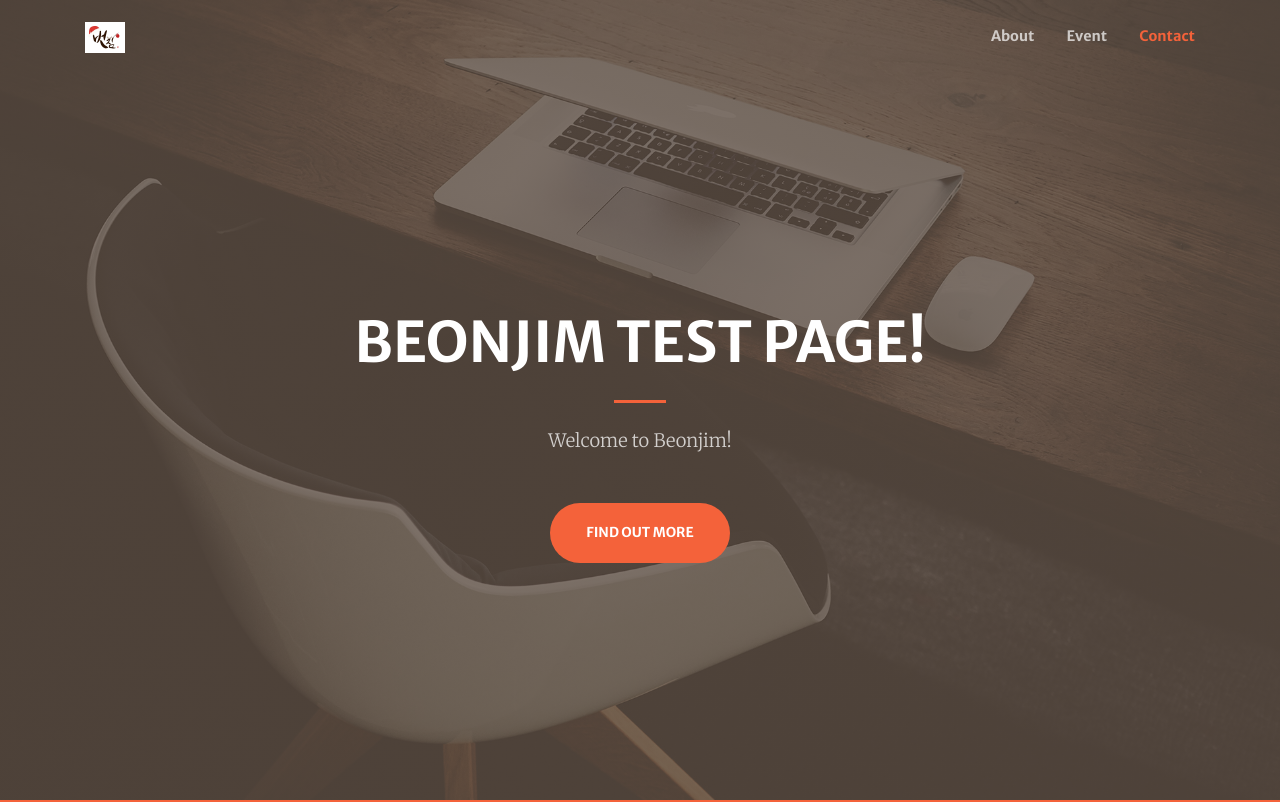
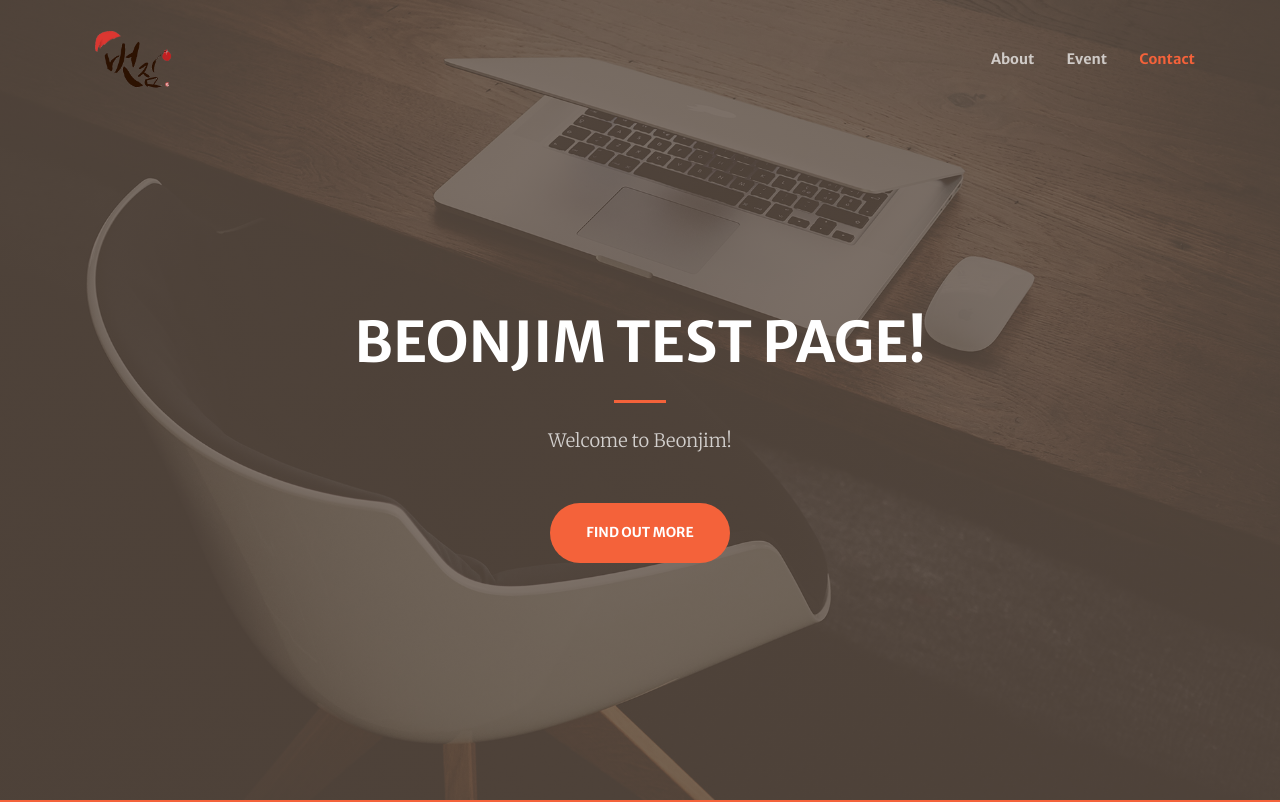
Before and after one commit to lava-35/lava-35.github.io, a website with bundled scripts: page index.html in a window 1280 px wide. Shown: the top 802 px of the page. Built offline with nearby package versions, Linux system fonts and the light colour scheme.

Commit message:
Add files via upload

```diff
--- a/index.html
+++ b/index.html
@@ -31,7 +31,7 @@
   <nav class="navbar navbar-expand-lg navbar-light fixed-top py-3" id="mainNav">
     <div class="container">
       <a class="navbar-brand js-scroll-trigger" href="#page-top">
-	    <img src="img/logo.jpg" alt="Logo" width="40">
+	    <img src="img/logo.png" alt="Logo" width="100">
 	  </a>
       <button class="navbar-toggler navbar-toggler-right" type="button" data-toggle="collapse" data-target="#navbarResponsive" aria-controls="navbarResponsive" aria-expanded="false" aria-label="Toggle navigation">
         <span class="navbar-toggler-icon"></span>
```
Also changed, not shown: img/logo.png (added).
